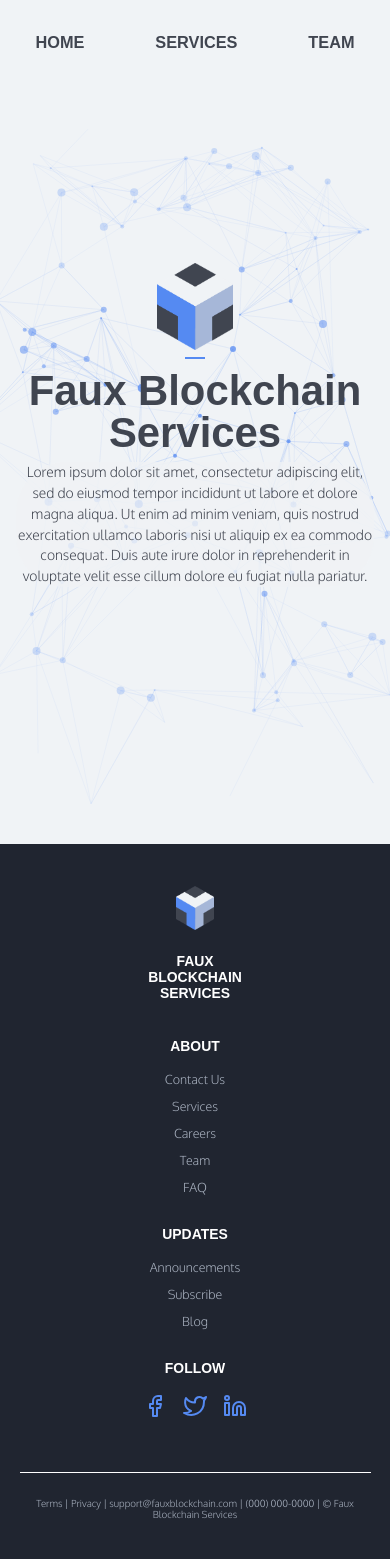
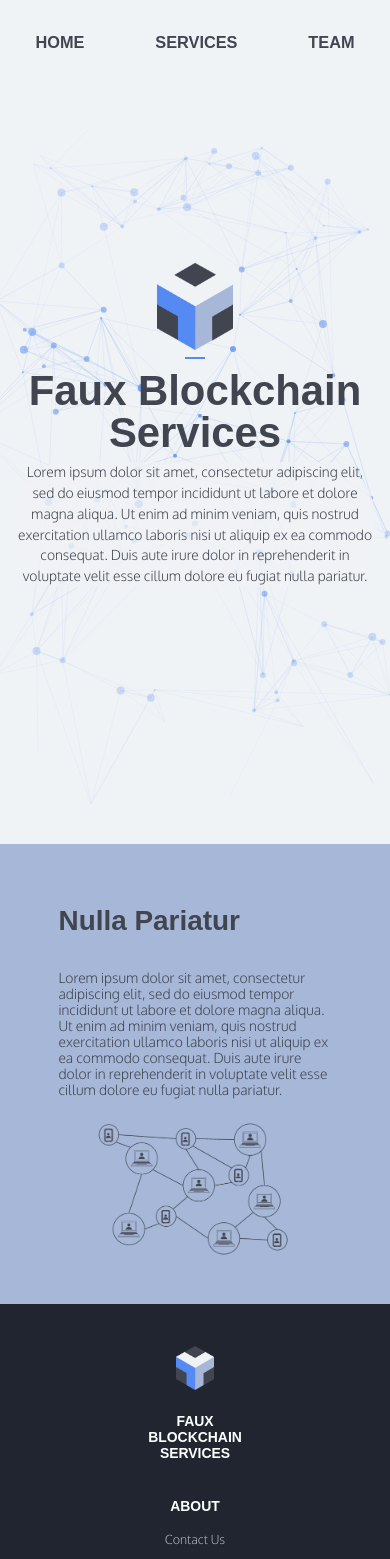
Before and after one commit to darzyx/faux-blockchain-services, a React (Create React App) app: page / in a window 390 px wide. Shown: the top 1559 px of the page. Built offline with nearby package versions, Linux system fonts and the light colour scheme; a web font is replaced by a local one.

Commit message:
Adds description section to Home, adjusts footer padding and css breakpoints

```diff
--- a/src/components/Footer.js
+++ b/src/components/Footer.js
@@ -15,7 +15,7 @@ const FooterWrapper = styled.div`
 
 const Grid = styled.div`
   display: grid;
-  padding: 5vh 5vw 5vh 5vw;
+  padding: 5vh 15vw 5vh 15vw;
   width: 100vw;
   color: white;
   @media (min-width: 700px) {
@@ -24,14 +24,14 @@ const Grid = styled.div`
   @media (max-width: 699px) {
     grid-template-columns: repeat(auto-fill, minmax(200px, 1fr));
   }
-  @media (max-width: 450px) {
+  @media (max-width: 600px) {
     grid-template-columns: repeat(auto-fill, 1fr);
   }
 `
 
 const Column = styled.div`
   text-align: left;
-  @media (max-width: 450px) {
+  @media (max-width: 699px) {
     text-align: center;
   }
 `
@@ -49,7 +49,7 @@ const Logo = styled.img`
 `
 
 const Divider = styled.hr`
-  width: 90vw;
+  width: 70vw;
   height: 1px;
   color: white;
   background: white;
@@ -58,11 +58,11 @@ const Divider = styled.hr`
 
 const Footing = styled.div`
   width: 100vw;
-  padding: 1vh 5vw 9vh 5vw;
+  padding: 1vh 15vw 5vh 15vw;
   font-size: 0.7rem;
   color: #AAB3C1;
   text-align: right;
-  @media (max-width: 450px) {
+  @media (max-width: 699px) {
     text-align: center;
   }
 `
--- a/src/components/Home.js
+++ b/src/components/Home.js
@@ -4,8 +4,14 @@ import styled from 'styled-components'
 import Particles from '../containers/Particles'
 
 const logoImg = require('../media/logo.png')
+const blockchainImg = require('../media/blockchain.png')
 
 const HomeWrapper = styled.div`
+  width: 100vw;
+  min-height: 100vh;
+`
+
+const Main = styled.div`
   position: relative;
   display: flex;
   flex-direction: column;
@@ -57,8 +63,42 @@ const Description = styled.p`
   background: rgba(240,243,246, 0.8);
 `
 
+const Grid = styled.div`
+  display: grid;
+  grid-template-columns: repeat(auto-fill, 50%);
+  padding: 5vh 15vw 5vh 15vw;
+  color: #404550;
+  background: #A6B7D8;
+  @media (max-width: 650px) {
+    grid-template-columns: repeat(auto-fill, 100%);
+  }
+`
+
+const Details = styled.div`
+  display: flex;
+  flex-direction: column;
+  justify-content: center;
+  min-height: 30vw;
+`
+
+const ImageWrapper = styled.div`
+  display: flex;
+  flex-direction: column;
+  justify-content: center;
+  align-items: center;
+  min-height: 30vw;
+`
+
+const Image = styled.img`
+  min-width: 200px;
+  width: 30vw;
+  min-height: 150px;
+  height: 22.5vw;
+`
+
 const Home = () =>
   <HomeWrapper>
+    <Main>
       <Particles />
       <Content>
         <Logo alt='company logo' src={logoImg} />
@@ -72,6 +112,22 @@ const Home = () =>
           velit esse cillum dolore eu fugiat nulla pariatur.
         </Description>
       </Content>
+    </Main>
+    <Grid>
+      <Details>
+        <h1>Nulla Pariatur</h1>
+        <p>
+          Lorem ipsum dolor sit amet, consectetur adipiscing elit, sed do eiusmod
+          tempor incididunt ut labore et dolore magna aliqua. Ut enim ad minim
+          veniam, quis nostrud exercitation ullamco laboris nisi ut aliquip ex ea
+          commodo consequat. Duis aute irure dolor in reprehenderit in voluptate
+          velit esse cillum dolore eu fugiat nulla pariatur.
+        </p>
+      </Details>
+      <ImageWrapper>
+        <Image src={blockchainImg} />
+      </ImageWrapper>
+    </Grid>
   </HomeWrapper>
 
 export default Home
```
Also changed, not shown: src/media/blockchain.png (added). Lines whose indentation alone changed are shown as unchanged.
